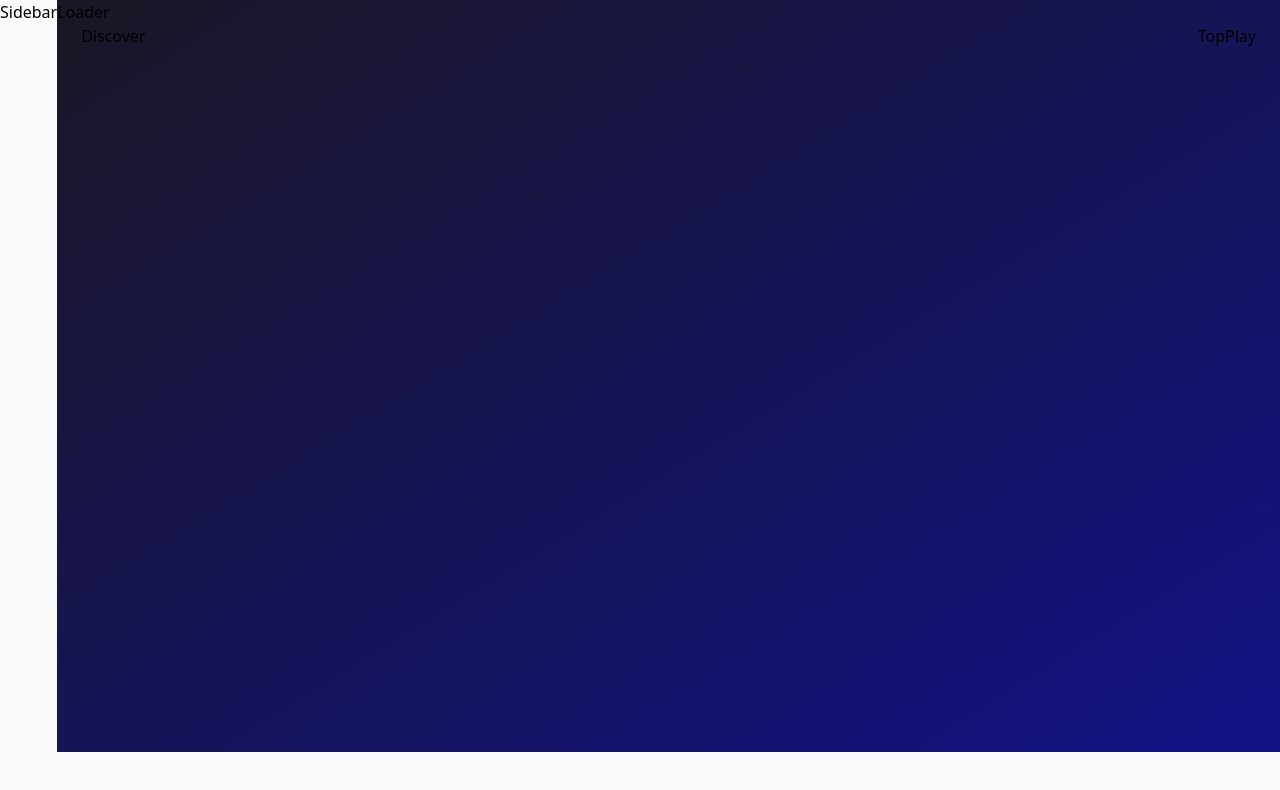
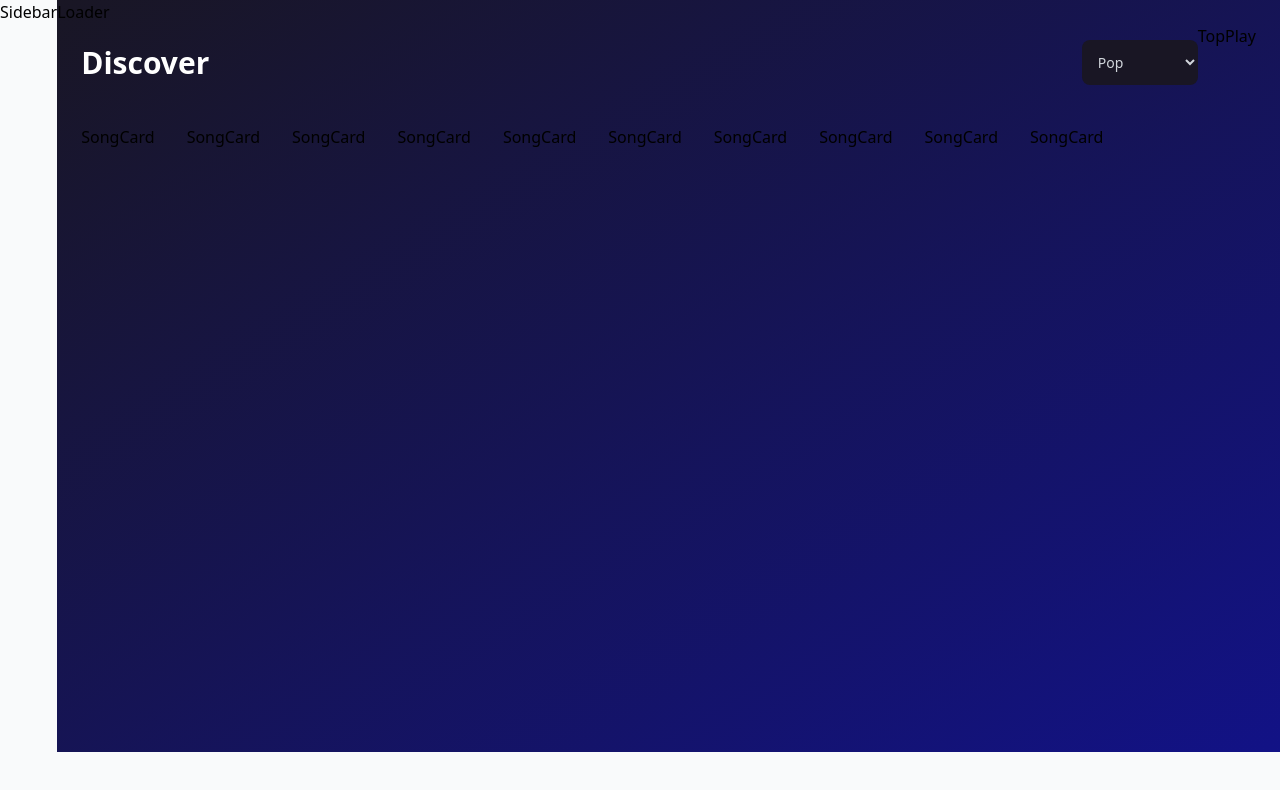
Before and after one commit to AbdumalikovIqboljon/Spotify-Clone, a React (Vite) app: page / in a window 1280 px wide. Shown: the top 790 px of the page. Built offline with nearby package versions, Linux system fonts and the light colour scheme.

Commit message:
feat: Create discover section skelet

```diff
--- a/src/pages/Discover.jsx
+++ b/src/pages/Discover.jsx
@@ -1,3 +1,35 @@
-const Discover = () => <div>Discover</div>;
+import { Error, SongCard, Loader } from "../components";
+import { genres } from "../assets/constants";
+
+const Discover = () => {
+  return (
+    <div className="flex flex-col">
+      <div className="w-full flex items-center justify-between sm:flex-row flex-col mt-4 mb-10">
+        <h2 className="font-bold text-3xl text-white text-left">Discover</h2>
+        <select
+          className="bg-black text-gray-300 rounded-lg outline-none p-3 text-sm sm:mt-0 mt-5"
+          value=""
+          onChange={() => {}}
+        >
+          {genres.map((genre) => (
+            <option key={genre.value} value={genre.value}>
+              {genre.title}
+            </option>
+          ))}
+        </select>
+      </div>
+
+      <div className="flex flex-wrap sm:justify-start justify-center gap-8">
+        {[1, 2, 3, 4, 5, 6, 7, 8, 9, 10].map((song, i) => (
+            <SongCard
+                key={song.key}
+                song={song}
+                i={i}
+            />
+        ))}
+      </div>
+    </div>
+  );
+};
 
 export default Discover;
```
Also changed, not shown: src/redux/services/shazamCore.js (added).
